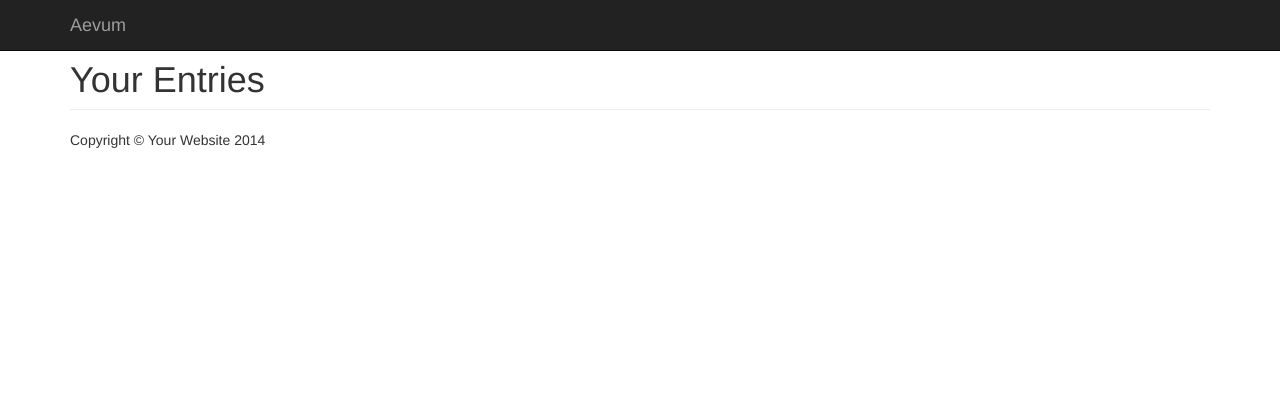
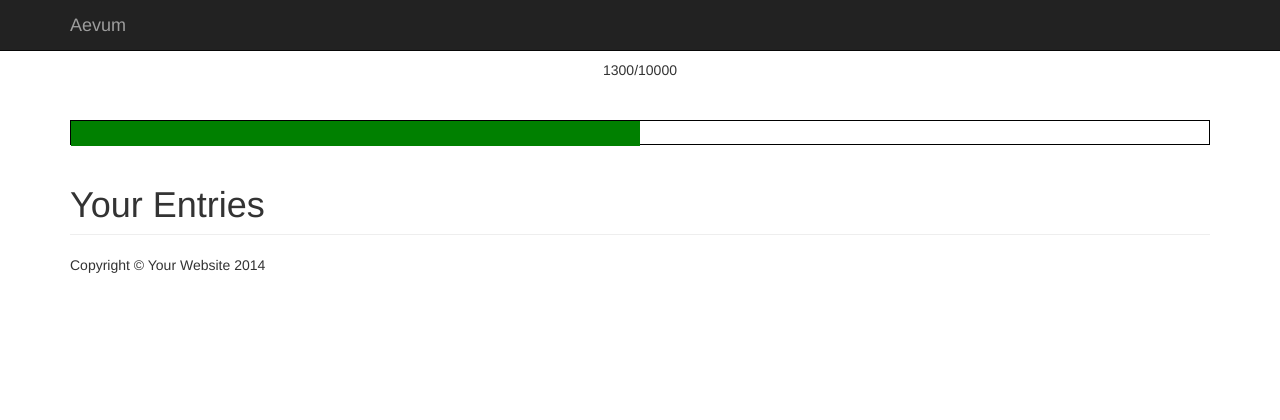
Before and after one commit to Evgeniypd95/aevum, a CodeIgniter app: page /database/ in a window 1280 px wide. Shown: the top 420 px of the page. Run offline with CodeIgniter, Linux system fonts and the light colour scheme; data that the repository does not hold is empty; some libraries are stand-ins or nearby versions.

Commit message:
added progress bar now js calculate and change width%

```diff
--- a/application/views/home_page.php
+++ b/application/views/home_page.php
@@ -5,9 +5,9 @@
 
             <!-- Blog Entries Column -->
             <div class="col-md-12">
-                <div id="first">
-      <div id="second"></div>
-     </div>
+            <p class="text-center" style="margin-top: 40px;">1300/10000</p>
+                <div class="progressbar"><div class="progressbar2"></div></div>
+
                 <h1 class="page-header">
                     Your Entries
                 </h1>
--- a/application/views/templates/header.php
+++ b/application/views/templates/header.php
@@ -5,7 +5,9 @@ defined('BASEPATH') OR exit('No direct script access allowed');
 <head>
 	<meta charset="utf-8">
 	<title>Aevums</title>
+	<link rel="stylesheet" type="text/css" href="css/custom_css.css">
 <link href="https://maxcdn.bootstrapcdn.com/bootswatch/3.3.7/yeti/bootstrap.min.css" rel="stylesheet" crossorigin="anonymous">
+
 
 
 </head>
--- a/css/custom_css.css
+++ b/css/custom_css.css
@@ -1,13 +1,16 @@
-#first {
-        width: 100px;
-        height: 50px;
-        background: red;
-        overflow: hidden;
-       }
-       #first #second{
-           position: relative;
-           width: 30%;
-           height: 100%;
 
-           background: green;
-        }
+.progressbar {
+  margin-top: 40px;
+  border: solid 1px black;
+  width: 100%;
+  height: 25px;
+  position: relative;
+}
+
+.progressbar2 {
+  border: solid 0px ;
+  background-color: green;
+  width:50%;
+  height: inherit;
+  z-index: 10;
+}
```
